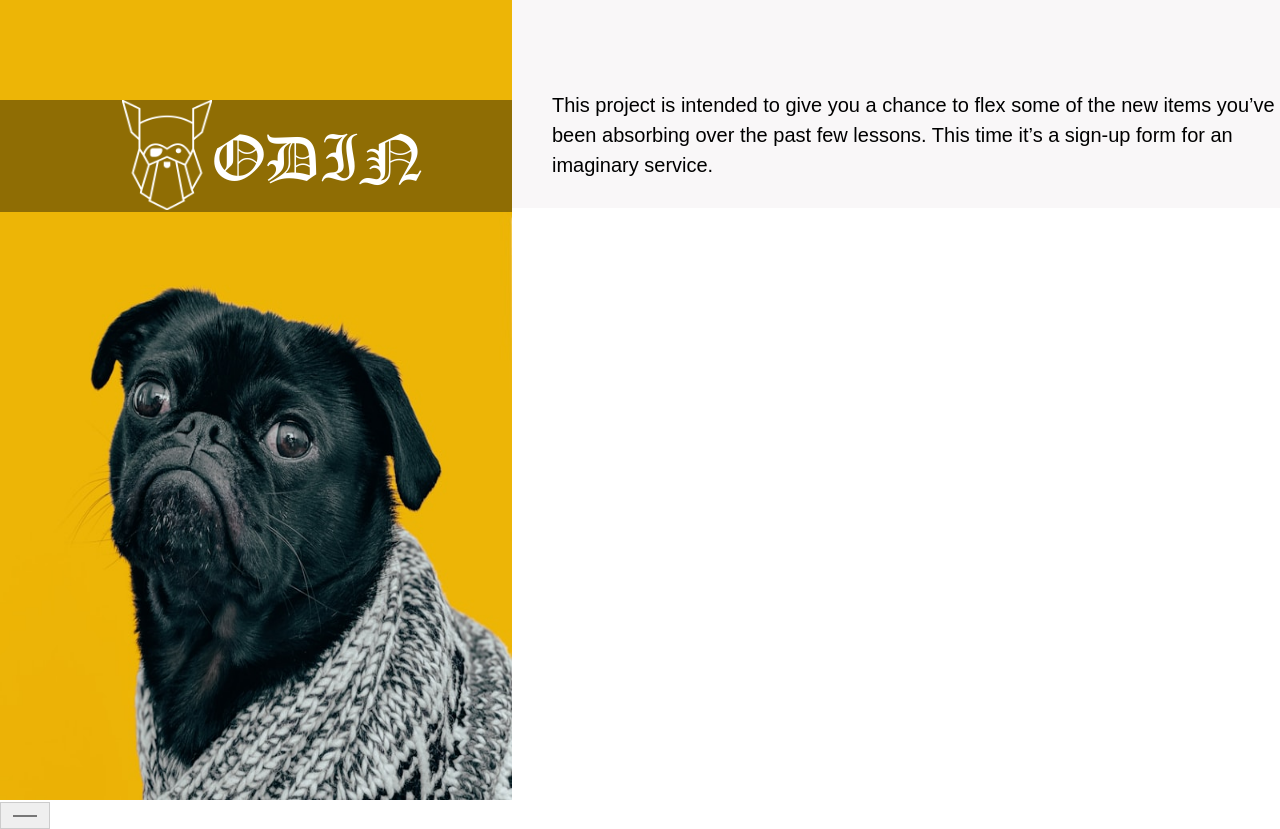
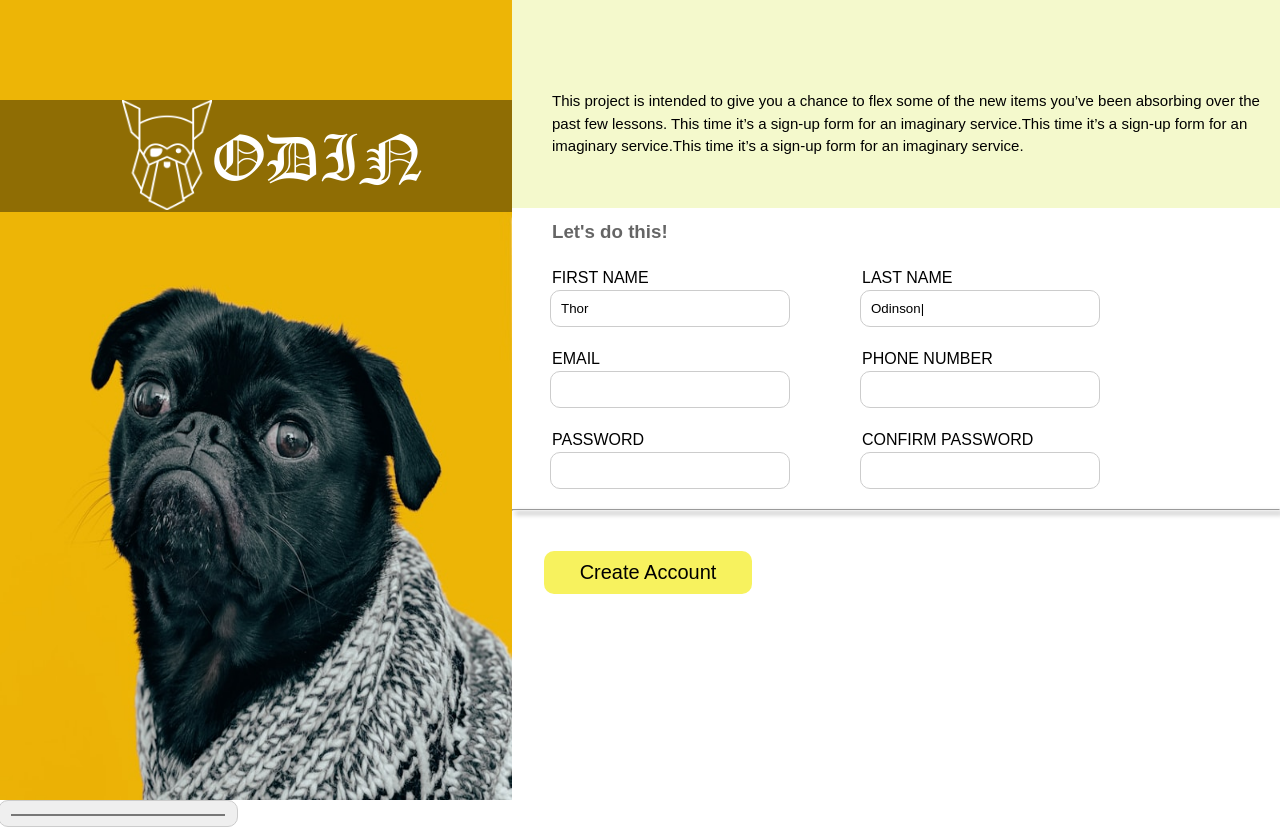
Before and after one commit to CodingSwordfish/Sign-up-form, a plain HTML site: page index.html in a window 1280 px wide. Drawn offline with Linux system fonts and the light colour scheme.

Commit message:
Create the form with the specified fields and button

```diff
--- a/index.html
+++ b/index.html
@@ -22,13 +22,32 @@
             <div class="paragraph">
                 <p>
                     This project is intended to give you a chance to flex some of the new items you’ve been absorbing
-                    over the past few lessons. This time it’s a sign-up form for an imaginary service.
+                    over the past few lessons. This time it’s a sign-up form for an imaginary service.This time it’s a sign-up form for an imaginary service.This time it’s a sign-up form for an imaginary service.
 
                 </p>
             </div>
             <div class="form-group">
+                <h3>Let's do this!</h3>
+                <form action="" method="">
+                    <div class="small-container">
+                        <div class="leftside-small">
+                            <label for="">FIRST NAME<input type="text"  value="Thor"></label>
+                            <label for="" >EMAIL<input type="email" name="" class=""></label>
+                            <label for="" >PASSWORD<input type="password" name="" class=""></label>
+                        </div>
+                        <div class="rightside-small">
+                            <label for="">LAST NAME<input type="text" name="" class="" value="Odinson|"></label>
+                            <label for="" >PHONE NUMBER<input type="tel" name="" class=""></label>
+                            <label for="" >CONFIRM PASSWORD<input type="password" name="" class=""></label>
+                        </div>
+                    </div>
+                    <hr>
+
+                    <button type="submit">Create Account</button>
+                </form>
 
             </div>
+
         </div>
     </div>
 
--- a/sign.css
+++ b/sign.css
@@ -113,20 +113,63 @@ textarea {
 }
 
 .form-section {
+  display: flex;
+  flex-direction: column;
   width: 60rem;
   position: relative;
+
 }
 
 .paragraph {
   position: relative;
   height: 8rem;
   padding: 40px;
-  background-color: rgb(239 236 237 / 0.4);
+  background-color: rgb(227 240 127 / 0.4);
 }
 
 p {
   position: absolute;
   top: 90px;
   font-style: bold;
+  font-size: 15px;
+}
+
+
+h3 {
+  margin-left: 40px;
+  opacity: 0.6;
+  margin-top: 10px;
+}
+
+label{
+  display:block;
+  margin-left: 40px;
+  margin-top: 20px;
+}
+
+input{
+  display: block;
+  margin-left: -2px;
+  width: 15rem;
+  border-radius: 10px;
+}
+
+.small-container {
+  display: flex;
+  gap: 2rem;
+}
+
+hr{
+  color: blue;
+ box-shadow: 3px 3px 5px rgb(0 0 0  / 0.4);
+ margin-top: 20px;
+}
+
+button {
+  width: 13rem;
+  margin-top: 2rem;
+  margin-left: 2rem;
+  border-radius: 10px;
   font-size: 20px;
+  background-color: rgb(244 237 26 /0.7);
 }
```
